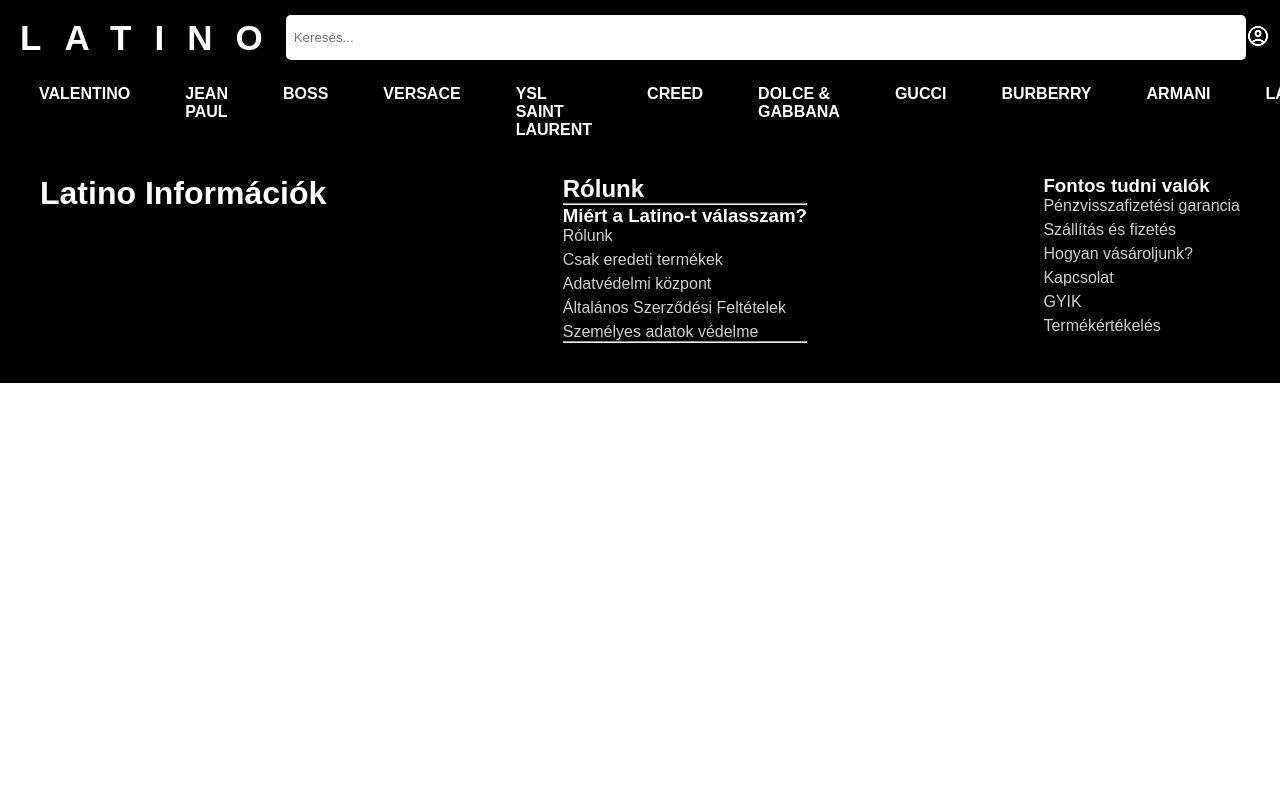
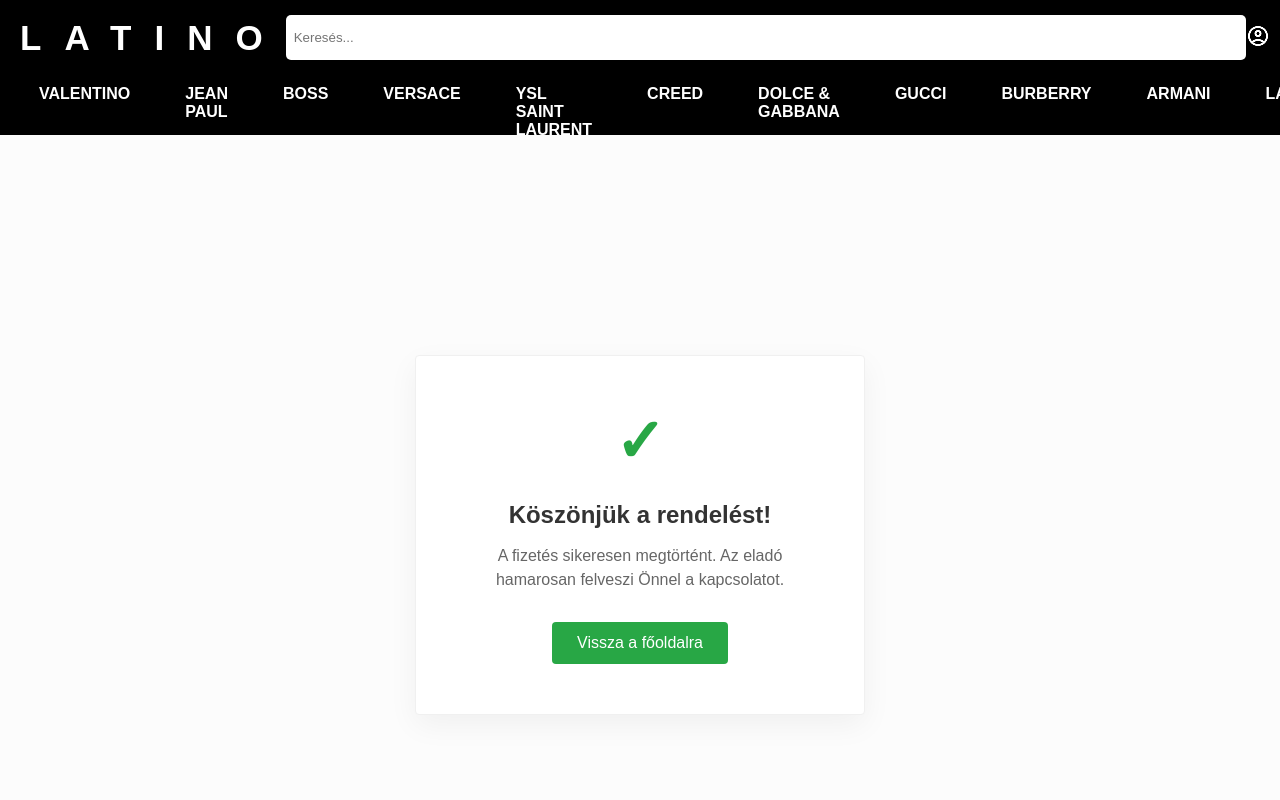
Before and after one commit to csomosandras21/Latino, a React app in the folder frontend/: page /success in a window 1280 px wide. Shown: the top 800 px of the page. Built offline with nearby package versions, Linux system fonts and the light colour scheme; the HTML template or start-up script is replaced by a standard one; a web font is replaced by a local one.

Commit message:
2026.01.19

```diff
--- a/frontend/src/App.jsx
+++ b/frontend/src/App.jsx
@@ -38,6 +38,8 @@
 import Szemelyes from './pages/Szemelyes';
 import Penz from './pages/Penz';
 import Szallitas from './pages/Szallitas';
+import Success from './pages/Success';
+import Cancel from './pages/Cancel';
 
 export const FilteringContext = createContext();
 
@@ -88,6 +90,9 @@
                 <Route path='/szemelyes' element={<Szemelyes />} />
                 <Route path='/penz' element={<Penz />} />
                 <Route path='/szallitas' element={<Szallitas />} />
+                <Route path='/success' element={<Success />} />
+                <Route path='/cancel' element={<Cancel />} />
+
               </Routes>
             <Footer />
         </BrowserRouter>
--- /dev/null
+++ b/frontend/src/pages/Cancel.css
@@ -0,0 +1,51 @@
+.cancel-container {
+  display: flex;
+  justify-content: center;
+  align-items: center;
+  height: 100vh;
+  background-color: #f8f9fa;
+  font-family: sans-serif;
+}
+
+.cancel-card {
+  background: white;
+  padding: 40px;
+  border-radius: 8px;
+  box-shadow: 0 4px 20px rgba(0, 0, 0, 0.1);
+  text-align: center;
+  max-width: 400px;
+  width: 90%;
+}
+
+.icon-circle-red {
+  color: #d9534f; /* Piros szín az X-nek */
+  font-size: 50px;
+  margin-bottom: 20px;
+  font-weight: bold;
+}
+
+.cancel-card h2 {
+  color: #333;
+  margin-bottom: 15px;
+}
+
+.cancel-card p {
+  color: #666;
+  line-height: 1.5;
+  margin-bottom: 30px;
+}
+
+.back-button {
+  background-color: #d9534f;
+  color: white;
+  border: none;
+  padding: 12px 24px;
+  border-radius: 5px;
+  font-size: 16px;
+  cursor: pointer;
+  transition: background 0.3s;
+}
+
+.back-button:hover {
+  background-color: #c9302c;
+}
--- /dev/null
+++ b/frontend/src/pages/Cancel.jsx
@@ -0,0 +1,27 @@
+import React from 'react';
+import './Cancel.css';
+
+const Cancel = () => {
+  return (
+    <div className="cancel-container">
+      <div className="cancel-card">
+        <div className="icon-circle-red">
+          <span className="x-icon">✕</span>
+        </div>
+
+        <h2>Sikertelen fizetés</h2>
+
+        <p>
+          Sajnos nem sikerült feldolgozni a tranzakciót.
+          Kérjük, próbálja meg újra, vagy lépjen kapcsolatba az ügyfélszolgálattal.
+        </p>
+
+        <button className="back-button" onClick={() => window.location.href = '/'}>
+          Vissza a főoldalra
+        </button>
+      </div>
+    </div>
+  );
+};
+
+export default Cancel;
--- a/frontend/src/pages/Cart.jsx
+++ b/frontend/src/pages/Cart.jsx
@@ -63,9 +63,7 @@
             window.location.href = data.url;
           } else {
             console.error("Hiba: Nem érkezett URL a szervertől.");
-            localStorage.removeItem('kosar');
-            localStorage.removeItem('darabszam');
-            localStorage.removeItem('kosarszamlalo');
+
           }
         } catch (error) {
           console.error("Hálózati hiba:", error);
--- /dev/null
+++ b/frontend/src/pages/Success.css
@@ -0,0 +1,61 @@
+.status-container {
+  display: flex;
+  justify-content: center;
+  align-items: center;
+  min-height: 100vh;
+  background-color: #fcfcfc;
+  font-family: -apple-system, BlinkMacSystemFont, "Segoe UI", Roboto, sans-serif;
+}
+
+.status-card {
+  background: white;
+  padding: 50px 40px;
+  border-radius: 4px;
+  box-shadow: 0 10px 30px rgba(0, 0, 0, 0.05);
+  text-align: center;
+  max-width: 450px;
+  border: 1px solid #f0f0f0;
+}
+
+.icon-wrapper {
+  margin-bottom: 25px;
+}
+
+.check-mark {
+  font-size: 60px;
+  color: #28a745; /* Sötétebb zöld a pipának */
+  font-weight: bold;
+}
+
+.status-title {
+  font-size: 24px;
+  color: #333;
+  margin-bottom: 15px;
+  font-weight: 600;
+}
+
+.status-message {
+  font-size: 16px;
+  color: #666;
+  line-height: 1.5;
+  margin-bottom: 30px;
+}
+
+.status-button {
+  border: none;
+  padding: 12px 25px;
+  border-radius: 4px;
+  color: white;
+  font-size: 16px;
+  font-weight: 500;
+  cursor: pointer;
+  transition: background-color 0.2s;
+}
+
+.success-bg {
+  background-color: #28a745; /* A képen látható zöld gomb */
+}
+
+.status-button:hover {
+  background-color: #218838;
+}
--- /dev/null
+++ b/frontend/src/pages/Success.jsx
@@ -0,0 +1,33 @@
+import React from 'react'
+import './Success.css'
+
+const Success = () => {
+            localStorage.removeItem('kosar');
+            localStorage.removeItem('darabszam');
+            localStorage.removeItem('kosarszamlalo');
+    return (
+    <div>
+
+   <div className="status-container">
+      <div className="status-card">
+        <div className="icon-wrapper">
+          <span className="check-mark">✓</span>
+        </div>
+
+        <h1 className="status-title">Köszönjük a rendelést!</h1>
+
+        <p className="status-message">
+          A fizetés sikeresen megtörtént. Az eladó hamarosan felveszi Önnel a kapcsolatot.
+        </p>
+
+        <button className="status-button success-bg" onClick={() => window.location.href = '/'}>
+          Vissza a főoldalra
+        </button>
+      </div>
+    </div>
+
+    </div>
+  )
+}
+
+export default Success
```
Also changed, not shown: 1 other file (tests, documents, lock files or other folders).
